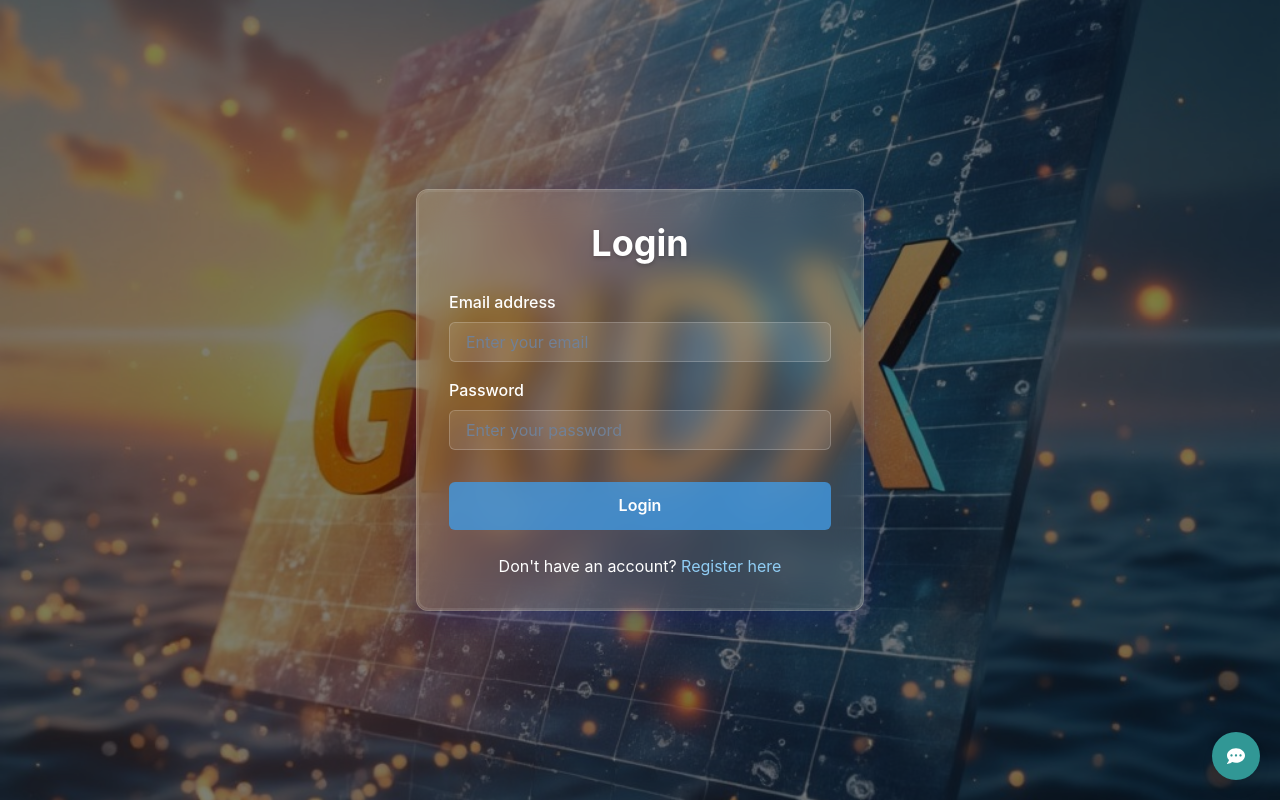
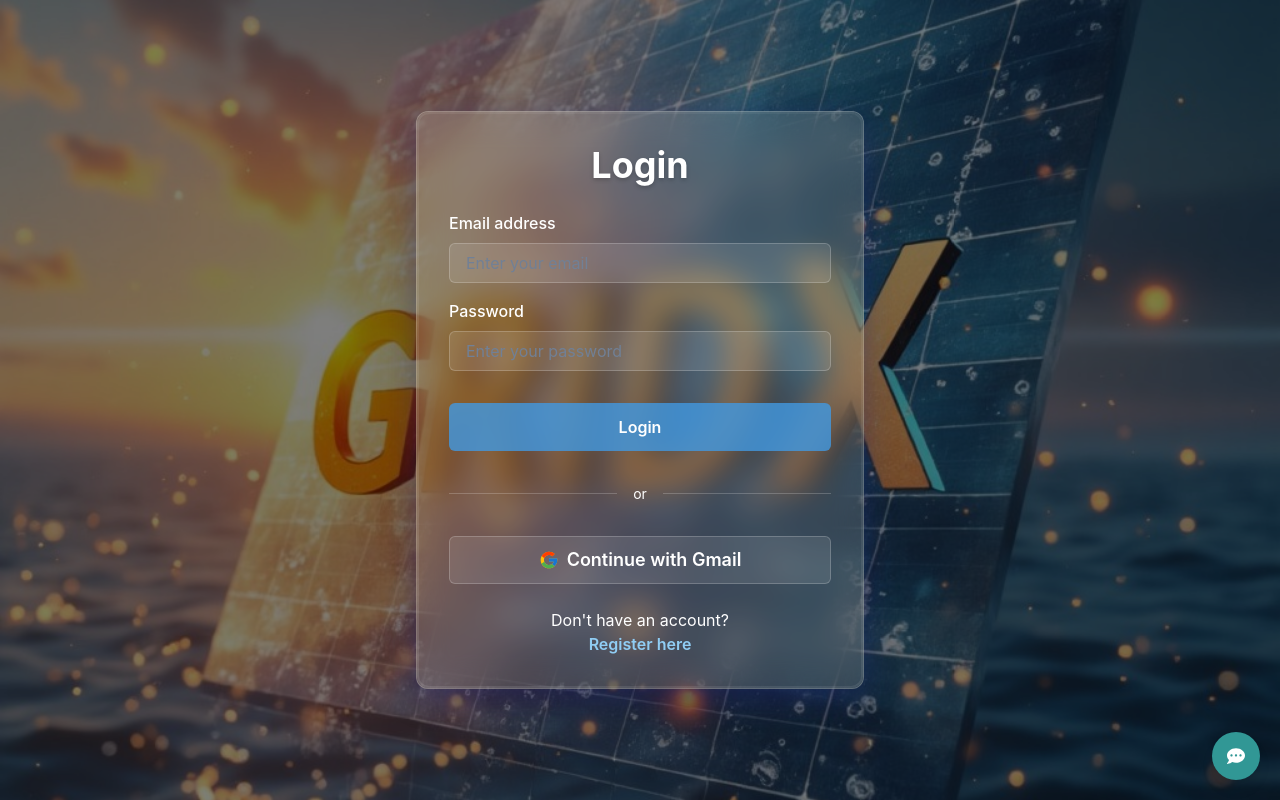
Before and after one commit to sleigh116/For_the_100th_Time.Sleigh116, a React (Create React App) app in the folder frontend/: page /login in a window 1280 px wide. Built offline with nearby package versions, Linux system fonts and the light colour scheme.

Commit message:
Enhance LoginPage by adding a Gmail login button for improved user authentication options. Refactor navigation to the Register page using a button instead of a link for better interactivity. Update styling for visual consistency and user experience.

```diff
--- a/frontend/src/pages/LoginPage.js
+++ b/frontend/src/pages/LoginPage.js
@@ -1,7 +1,8 @@
 import React, { useState } from 'react';
-import { useNavigate, Link as ReactRouterLink } from 'react-router-dom';
+import { useNavigate } from 'react-router-dom';
 import { auth } from '../services/api'; // Assuming auth service is still used
 import gridXBackground from '../assets/images/GridX-IMG.jpg';
+import { FcGoogle } from 'react-icons/fc';
 
 // Import Chakra UI Components
 import {
@@ -13,7 +14,6 @@ import {
   Input,
   Button,
   Text,
-  Link as ChakraLink, // Alias Link from Chakra UI
   VStack,
   useToast, // For displaying messages
   useColorModeValue, // For light/dark mode styling
@@ -228,21 +228,56 @@ function LoginPage() {
           >
             Login
           </Button>
+
+          {/* Add divider */}
+          <Flex w="full" align="center" my={4}>
+            <Box flex="1" h="1px" bg={borderColor} />
+            <Text px={4} color={textColor} fontSize="sm">or</Text>
+            <Box flex="1" h="1px" bg={borderColor} />
+          </Flex>
+
+          {/* Gmail Button */}
+          <Button
+            w="full"
+            size="lg"
+            variant="outline"
+            leftIcon={<FcGoogle size="20px" />}
+            onClick={() => navigate('/auth/google')}
+            bg="rgba(255, 255, 255, 0.1)"
+            borderColor={borderColor}
+            color={textColor}
+            _hover={{
+              bg: 'rgba(255, 255, 255, 0.2)',
+              borderColor: 'rgba(255, 255, 255, 0.3)',
+              transform: 'translateY(-2px)',
+              boxShadow: '0 4px 12px rgba(0, 0, 0, 0.15)',
+            }}
+            _active={{
+              bg: 'rgba(255, 255, 255, 0.3)',
+              transform: 'translateY(0)',
+            }}
+          >
+            Continue with Gmail
+          </Button>
         </VStack>
 
+        {/* Link to Register page */}
         <Text mt={6} color={textColor}>
           Don't have an account?{' '}
-          <ChakraLink
-            as={ReactRouterLink}
-            to="/register"
+          <Button
+            variant="link"
             color="blue.200"
             _hover={{
               color: 'blue.100',
               textDecoration: 'underline',
             }}
+            onClick={() => {
+              console.log('Navigating to register...'); // Debug log
+              navigate('/register', { replace: true });
+            }}
           >
             Register here
-          </ChakraLink>
+          </Button>
         </Text>
       </Box>
     </Flex>
```
